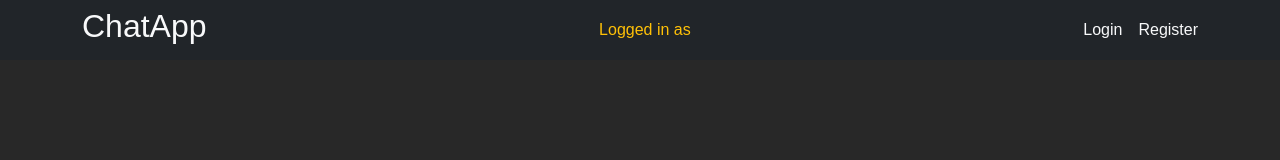
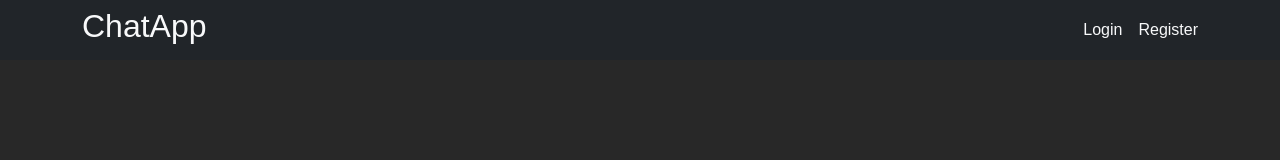
Before and after one commit to Jovan3105/real-time-chat-app, a React (Vite) app in the folder frontend/: page /register in a window 1280 px wide. Shown: the top 160 px of the page. Built offline with nearby package versions, Linux system fonts and the light colour scheme.

Commit message:
Logout user

```diff
--- a/frontend/src/components/NavBar.jsx
+++ b/frontend/src/components/NavBar.jsx
@@ -4,7 +4,7 @@
 import { AuthContext } from "../context/AuthContext";
 
 const NavBar = () => {
-    const { user } = useContext(AuthContext);
+    const { user, logoutUser } = useContext(AuthContext);
     return (
         <Navbar bg="dark" className="mb-4" style={{ height: "3.75rem" }}>
             <Container>
@@ -13,17 +13,26 @@
                         ChatApp
                     </Link>
                 </h2>
+                {
+                    user &&
                     <span className="text-warning">
                         Logged in as {user?.name}
                     </span>
+                }
                 <Nav>
                     <Stack direction="horizontal" gap={3}>
+                        {
+                            user ? <Link to="/login" onClick={logoutUser} className="link-light text-decoration-none">
+                                Logout
+                            </Link> : <>
                                 <Link to="/login" className="link-light text-decoration-none">
                                     Login
                                 </Link>
                                 <Link to="/register" className="link-light text-decoration-none">
                                     Register
                                 </Link>
+                            </>
+                        }
                     </Stack>
                 </Nav>
             </Container>
--- a/frontend/src/context/AuthContext.jsx
+++ b/frontend/src/context/AuthContext.jsx
@@ -46,13 +46,19 @@
 
     }, [registerInfo]);
 
+    const logoutUser = useCallback(() => {
+        localStorage.removeItem("User");
+        setUser(null);
+    }, []);
+
     return <AuthContext.Provider value={{
         user,
         registerInfo,
         updateRegisterInfo,
         registerUser,
         registerError,
-        isRegisterLoading
+        isRegisterLoading,
+        logoutUser
     }}>
         {children}
     </AuthContext.Provider>
```
Lines whose indentation alone changed are shown as unchanged.
